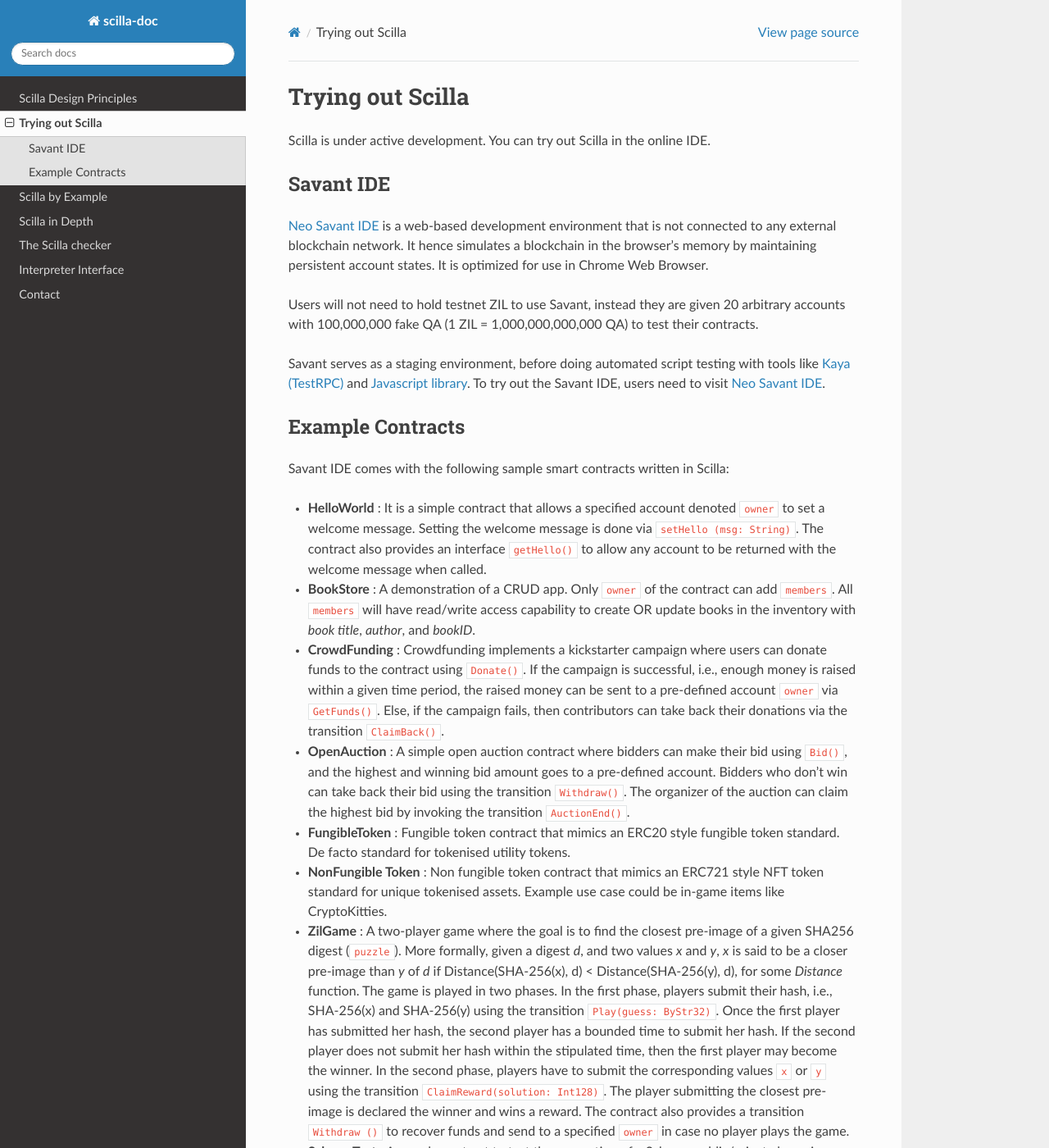
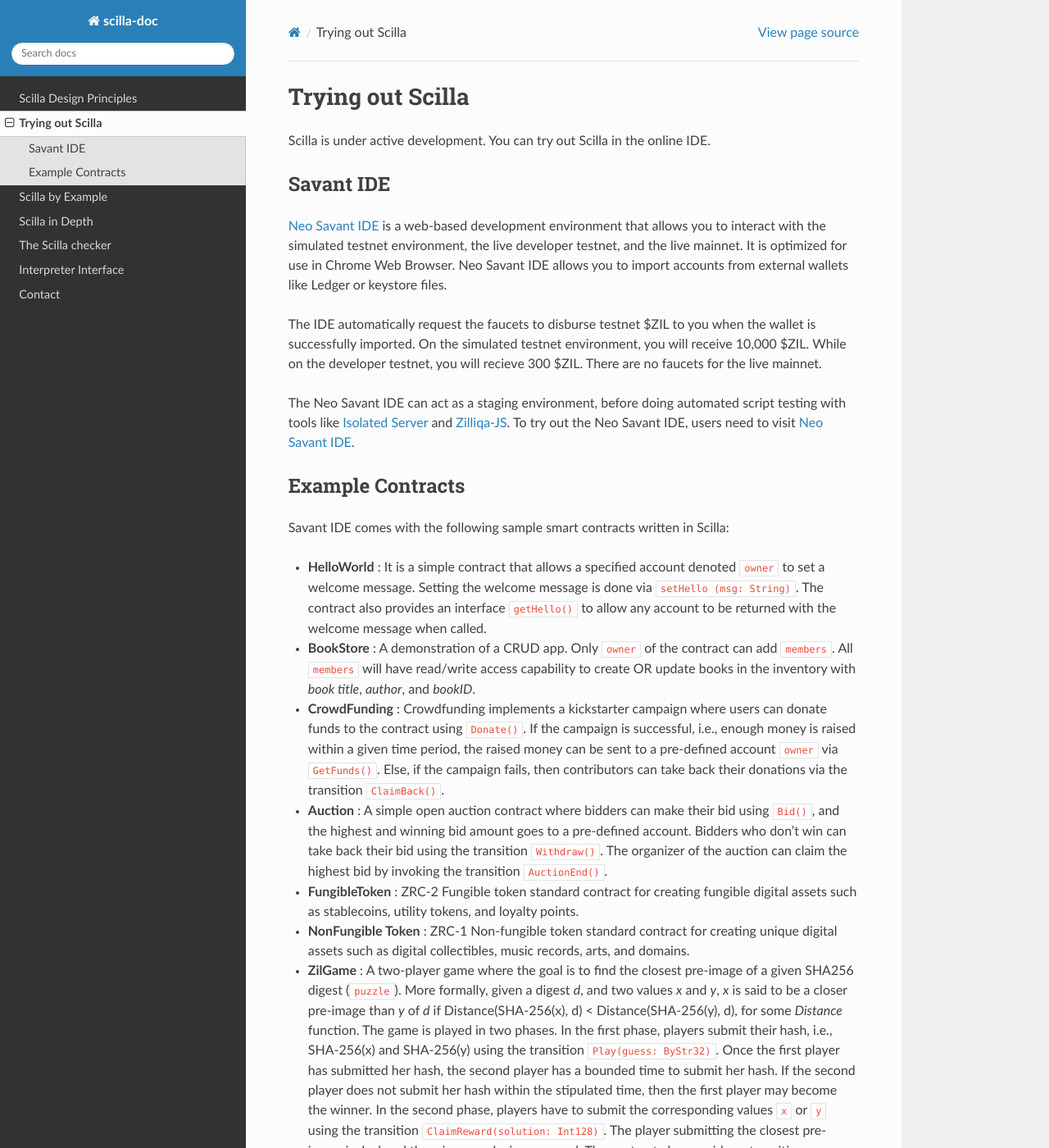
Before and after one commit to Zilliqa/scilla-docs, a Sphinx documentation site: the page built from docs/source/scilla-trial.rst, in a window 1280 px wide and 1400 px high. Shown: the whole window at 82% size. Built offline with Sphinx 7.4.7 and the Read the Docs theme 2.0.0, drawn with Linux system fonts in a browser that asks for light colours; some of the changed text lies outside the part shown.

Commit message:
Update examples

```diff
--- a/docs/source/scilla-in-depth.rst
+++ b/docs/source/scilla-in-depth.rst
@@ -2401,7 +2401,8 @@ gas already consumed).
 
 The total number of executions that can happen in a single chain call
 sequence (starting from first execution that was triggered from a non-contract
-account) is currently 10. This is subject to revision.
+account) is currently set at ``10`` edges. Edges includes both breath and depth.
+The number may be subjected to revision in future.
 
 Contracts of different Scilla versions may invoke transitions on each
 other. The semantics of message passing between contracts is guaranteed to be
--- a/docs/source/scilla-trial.rst
+++ b/docs/source/scilla-trial.rst
@@ -10,15 +10,19 @@ Savant IDE
 ************************
 
 `Neo Savant IDE <https://ide.zilliqa.com>`_ is a web-based development
-environment that is not connected to any external blockchain network.  It hence
-simulates a blockchain in the browser's memory by maintaining persistent
-account states. It is optimized for use in Chrome Web Browser.
+environment that allows you to interact with the simulated testnet environment, the
+live developer testnet, and the live mainnet. It is optimized for use in Chrome Web Browser.
+Neo Savant IDE allows you to import accounts from external wallets like Ledger or keystore files.
 
-Users will not need to hold testnet ZIL to use Savant, instead they are given 20 arbitrary accounts with
-100,000,000 fake QA (1 ZIL = 1,000,000,000,000 QA) to test their contracts.
+The IDE automatically request the faucets to disburse testnet $ZIL to you when the wallet is successfully imported.
+On the simulated testnet environment, you will receive 10,000 $ZIL.
+While on the developer testnet, you will recieve 300 $ZIL.
+There are no faucets for the live mainnet.
 
-Savant serves as a staging environment, before doing automated script testing with tools
-like `Kaya (TestRPC) <https://github.com/Zilliqa/kaya>`_ and `Javascript library <https://github.com/Zilliqa/Zilliqa-JavaScript-Library>`_. To try out the Savant IDE, users need to visit `Neo Savant IDE <https://ide.zilliqa.com>`_.
+The Neo Savant IDE can act as a staging environment, before doing automated script testing with tools
+like `Isolated Server <https://github.com/Zilliqa/Zilliqa/blob/master/ISOLATED_SERVER_setup.md>`_ and
+`Zilliqa-JS <https://github.com/Zilliqa/Zilliqa-JavaScript-Library>`_.
+To try out the Neo Savant IDE, users need to visit `Neo Savant IDE <https://ide.zilliqa.com>`_.
 
 
 Example Contracts
@@ -43,18 +47,17 @@ Savant IDE comes with the following sample smart contracts written in Scilla:
   ``GetFunds()``.  Else, if the campaign fails, then contributors can take back
   their donations via the transition ``ClaimBack()``.
 
-+ **OpenAuction** : A simple open auction contract where bidders can make their
++ **Auction** : A simple open auction contract where bidders can make their
   bid using ``Bid()``, and the highest and winning bid amount goes to a
   pre-defined account. Bidders who don't win can take back their bid using the
   transition ``Withdraw()``. The organizer of the auction can claim the highest
   bid by invoking the transition ``AuctionEnd()``.
 
-+ **FungibleToken** : Fungible token contract that  mimics an ERC20 style fungible
-  token standard. De facto standard for tokenised utility tokens.
++ **FungibleToken** : ZRC-2 Fungible token standard contract for creating
+  fungible digital assets such as stablecoins, utility tokens, and loyalty points.
 
-+ **NonFungible Token** : Non fungible token contract that mimics an ERC721 style
-  NFT token standard for unique tokenised assets. Example use case could be in-game
-  items like CryptoKitties.
++ **NonFungible Token** : ZRC-1 Non-fungible token standard contract for creating
+  unique digital assets such as digital collectibles, music records, arts, and domains.
 
 + **ZilGame** : A two-player game where the goal is to find the closest
   pre-image of a given SHA256 digest (``puzzle``). More formally, given a
@@ -75,3 +78,7 @@ Savant IDE comes with the following sample smart contracts written in Scilla:
 + **SchnorrTest** : A sample contract to test the generation of a Schnorr
   public/private keypairs, signing of a ``msg`` with the private keys,
   and verification of the signature.
+
++ **ECDSATest** : A sample contract to test the generation of a ECDSA
+  public/private keypairs, signing of a ``msg`` with the private keys,
+  and verification of the signature.
```
